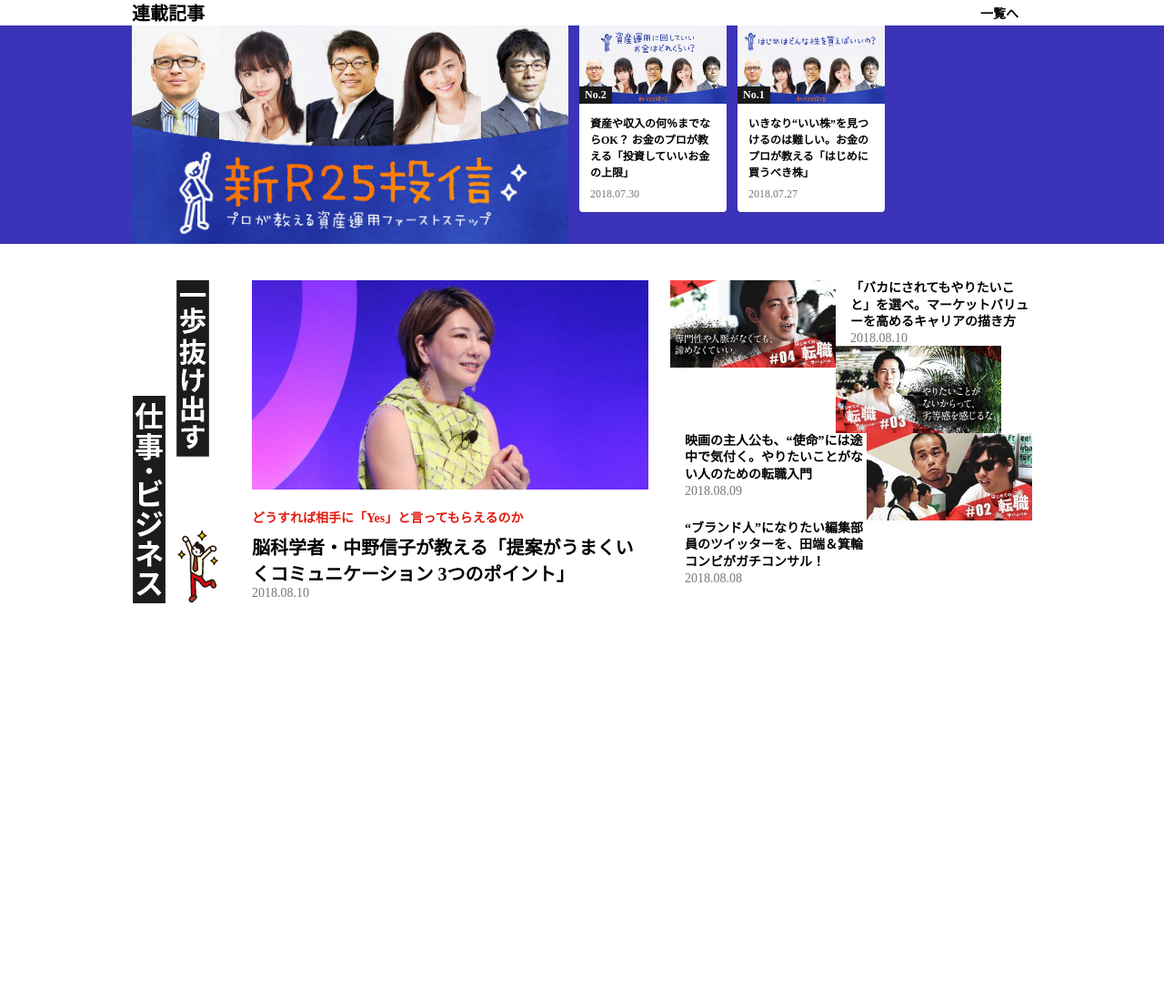
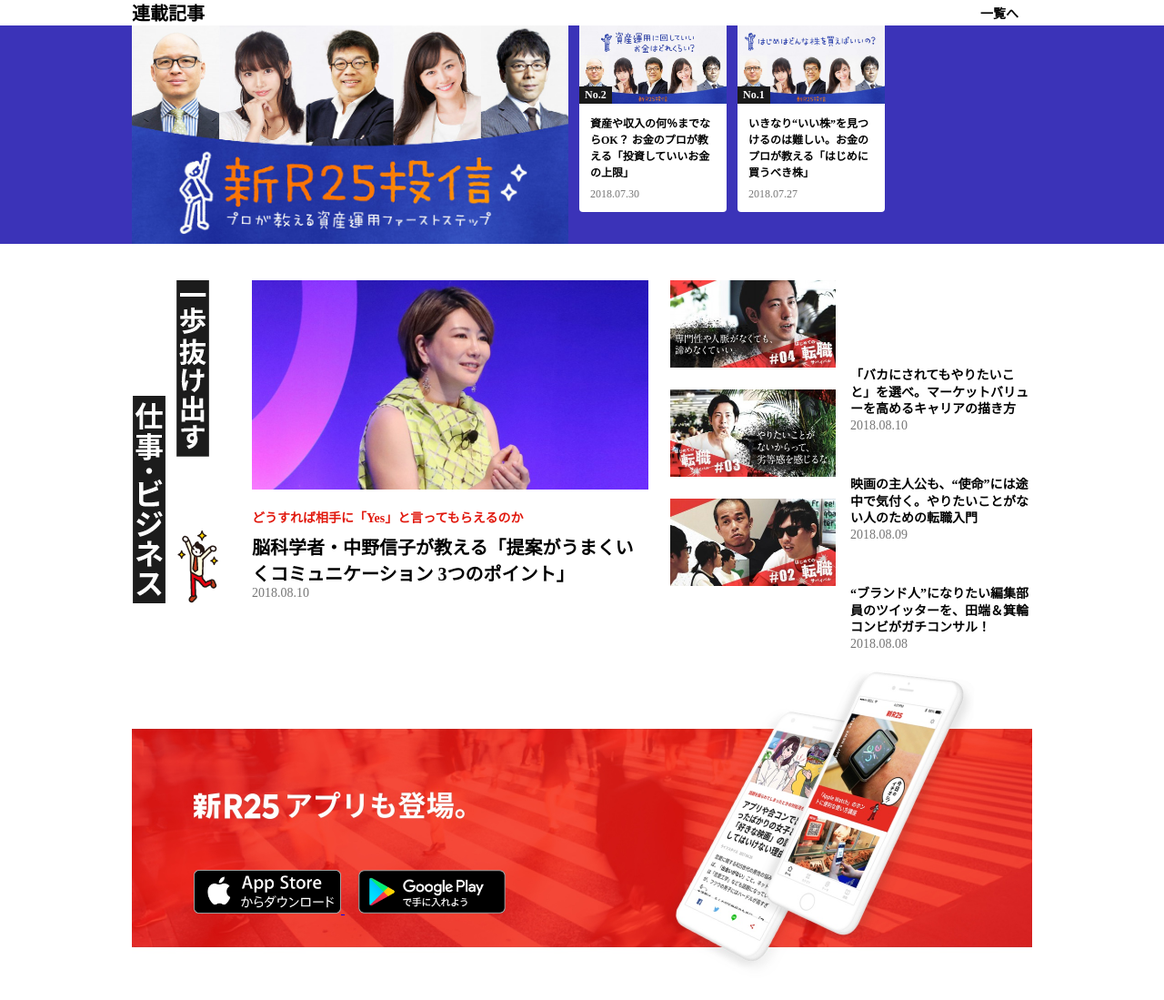
Before and after one commit to yutashimizu0612/R25, a PHP site: page /front-page.html in a window 1280 px wide. Shown: the part 1094-2193 px from the top of the page at 91% size. Before the commit the page ends 1757 px from the top, so only its background shows below. Run offline with PHP 8.4, Linux system fonts and the light colour scheme.

Commit message:
トップページカテゴリーブロック_記事リスト修正&トップページアプリダウンロード追加

```diff
--- a/css/style.css
+++ b/css/style.css
@@ -232,7 +232,6 @@
 }
 
 .home_categoryBlock_articleListItem_imageWrapper{
-  float:left;
   width:182px;
   height:96px;
 }
@@ -243,7 +242,7 @@
 }
 
 .home_categoryBlock_articleListItem_statusWrapper{
-  float:left;
+  float:right;
   width:200px;
   margin-left:16px;
 }
@@ -258,6 +257,34 @@
   font-size:14px;
   color:#767676;
   margin:0;
+}
+
+/*トップページアプリダウンロード*/
+#home_appDownload{
+  width:990px;
+  margin:0 auto;
+  padding:20px 0;
+  position:relative;
+}
+
+#home_appDownload_imageWrapper img{
+  width:100%;
+}
+
+#home_appDownload_bannerWrapper{
+  position:absolute;
+  left:68px;
+  bottom:91px;
+
+}
+
+#home_appDownload_bannerWrapper img{
+  width:162px;
+  height:48px;
+}
+
+#googleBanner{
+  margin-left:15px;
 }
 
 /*共通*/
--- a/front-page.html
+++ b/front-page.html
@@ -198,7 +198,20 @@
           </div><!-- home_categoryBlock_articleList -->
         </div><!-- home_categoryBlock -->
       </div><!-- #home_category_wrapper -->
-
+<!-- トップページアプリダウンロード -->
+      <div id="home_appDownload" class="clearfix">
+        <div id="home_appDownload_imageWrapper">
+          <img src="images/home-app-download.jpg">
+        </div><!-- #home_appDownload_imageWrapper -->
+        <div id="home_appDownload_bannerWrapper">
+          <a href="https://itunes.apple.com/jp/app/id909585120">
+            <img src="images/ios-badge.png">
+          </a>
+          <a href="https://play.google.com/store/apps/details?id=jp.co.cyberagent.spotlight&hl=ja" id="googleBanner">
+            <img src="images/android-badge.png">
+          </a>
+        </div><!-- #home_appDownload_bannerWrapper -->
+      </div><!-- #home_appDownload -->
     </div><!-- #all_wrapper -->
 
   </body>
```
Also changed, not shown: images/android-badge.png (added), images/home-app-download.jpg (renamed from images/footer-app-download.jpg), images/ios-badge.png (added).
